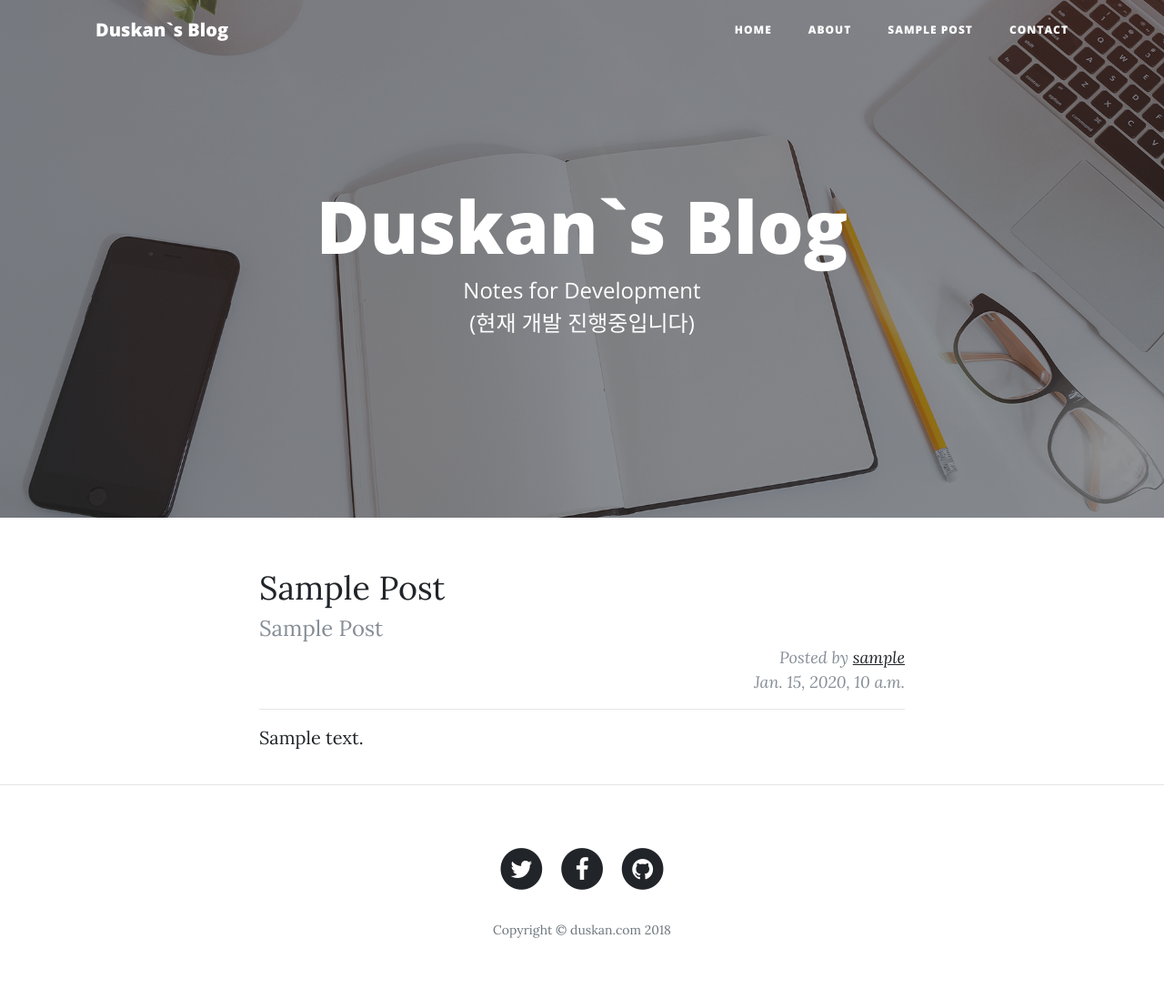
After one commit to duskan/toylab, a Django app: page /post/1 in a window 1280 px wide. The commit adds this page. Shown: the whole page at 91% size. Run offline with Django 3.2, Linux system fonts and the light colour scheme; tables that the repository leaves empty hold one stand-in row (values such as "Sample post"); some libraries are stand-ins or nearby versions.

Commit message:
# add detail view (few css)

```diff
--- a/blog/templates/base.html
+++ b/blog/templates/base.html
@@ -43,6 +43,7 @@
             <div class="site-heading">
               <h1>Duskan`s Blog</h1>
               <span class="subheading">Notes for Development</span>
+              <span class="subheading">(현재 개발 진행중입니다)</span>
             </div>
           </div>
         </div>
--- /dev/null
+++ b/blog/templates/post/detail.html
@@ -0,0 +1,29 @@
+{% extends 'base.html' %}
+{% load static %}
+{% block contents %}
+
+<article>
+    <div class="container">
+        <div class="row">
+            <div class="post col-lg-8 col-md-10 mx-auto">
+                <div class="post-header">
+                    <div class="post-title">
+                        {{object.title|title}}
+                    </div>
+                    <div class="post-subtitle">
+                        {{object.subtitle|title}}
+                    </div>
+                    <div class="post-meta">
+                    <p> Posted by <a href="#">{{post.user}}</a> </p>
+                    <p>{{post.ctime}}</p>
+                    <hr>
+                </div>
+                <div class="post-contents">
+                  {{object.contents}}
+                </div>
+            </div>
+        </div>
+    </div>
+</article>
+
+{% endblock%}
--- a/blog/urls.py
+++ b/blog/urls.py
@@ -1,10 +1,11 @@
 from django.urls import path
 
-from blog.views import IndexView, PostListView
+from blog.views import index, PostListView, PostDetailView
 
 urlpatterns = [
     # ex: /polls/
-    path('', IndexView.as_view(), name='index'),
+    path('', index, name='index'),
     path('post/', PostListView.as_view(), name='post'),
+    path('post/<int:pk>', PostDetailView.as_view(), name='post-detail'),
     # ex: /polls/5/
 ]
--- a/blog/views.py
+++ b/blog/views.py
@@ -1,13 +1,21 @@
-from django.shortcuts import render
+from django.http import HttpResponseRedirect
 from django.views.generic import TemplateView
 from django.views.generic import ListView
+from django.views.generic import DetailView
 
 from blog.models import Post
 
+
 # Create your views here.
-class IndexView(TemplateView):
-    template_name = "index.html"
+def index(request):
+    return HttpResponseRedirect('post')
+
 
 class PostListView(ListView):
     template_name = "post/list.html"
     model = Post
+
+
+class PostDetailView(DetailView):
+    template_name = "post/detail.html"
+    model = Post
--- a/static/scss/_post.scss
+++ b/static/scss/_post.scss
@@ -40,3 +40,34 @@
     }
   }
 }
+
+.post{
+  > .post-header{
+    margin-bottom: 20px;
+    > .post-title{
+      font-size: 36px;
+    }
+    > .post-subtitle{
+      font-size: 24px;
+      color: $gray-600;
+    }
+    > .post-meta {
+      font-size: 18px;
+      font-style: italic;
+      text-align: right;
+      color: $gray-600;
+      > a {
+        text-decoration: none;
+        color: $gray-900;
+        &:focus,
+        &:hover {
+          text-decoration: underline;
+          color: $primary;
+        }
+      }
+      > p {
+        margin: 0;
+      }
+    }
+  }
+}
```
Also changed, not shown: static/css/clean-blog.css (+34 -0 lines), static/css/clean-blog.min.css, static/package-lock.json.
